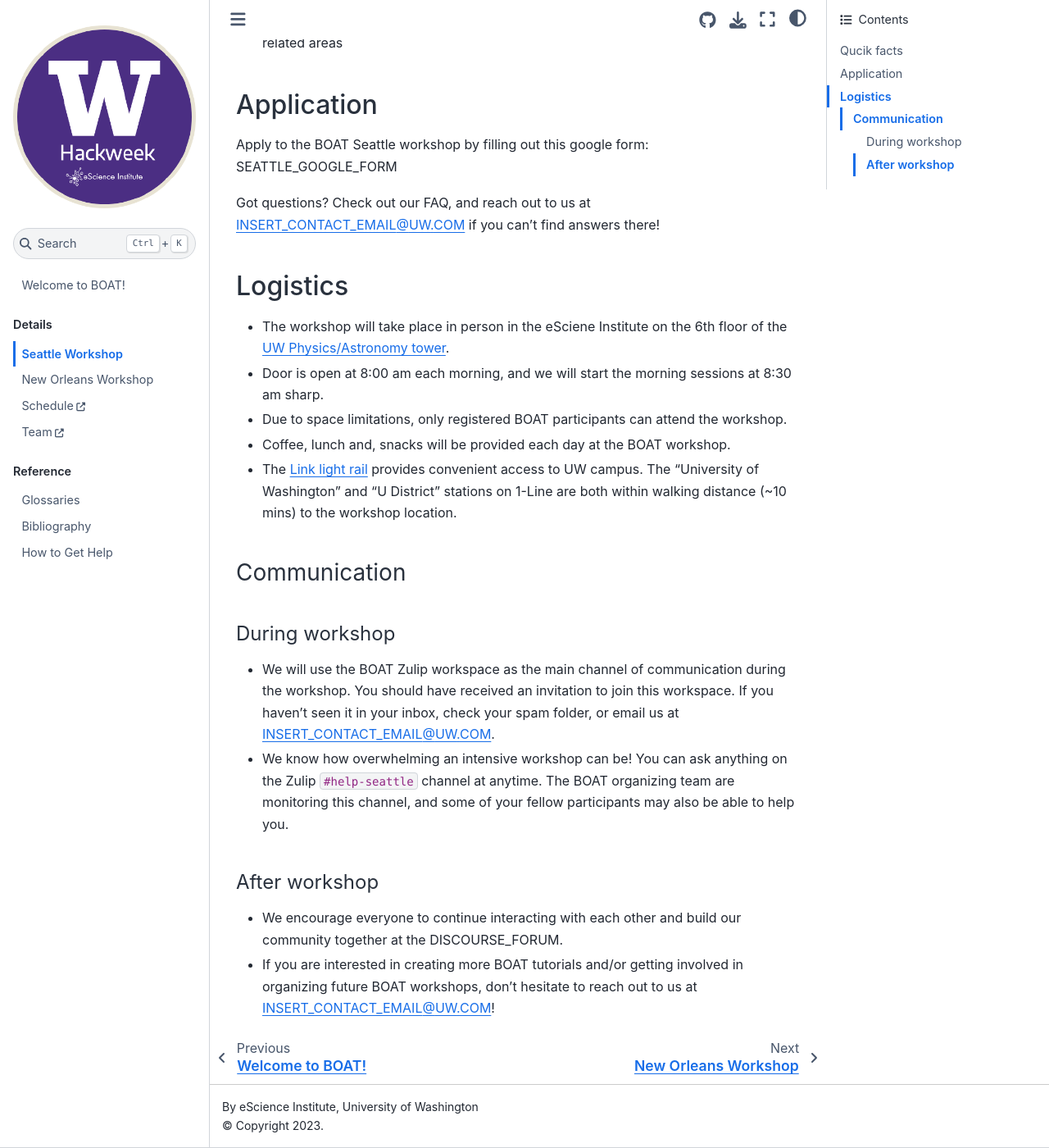
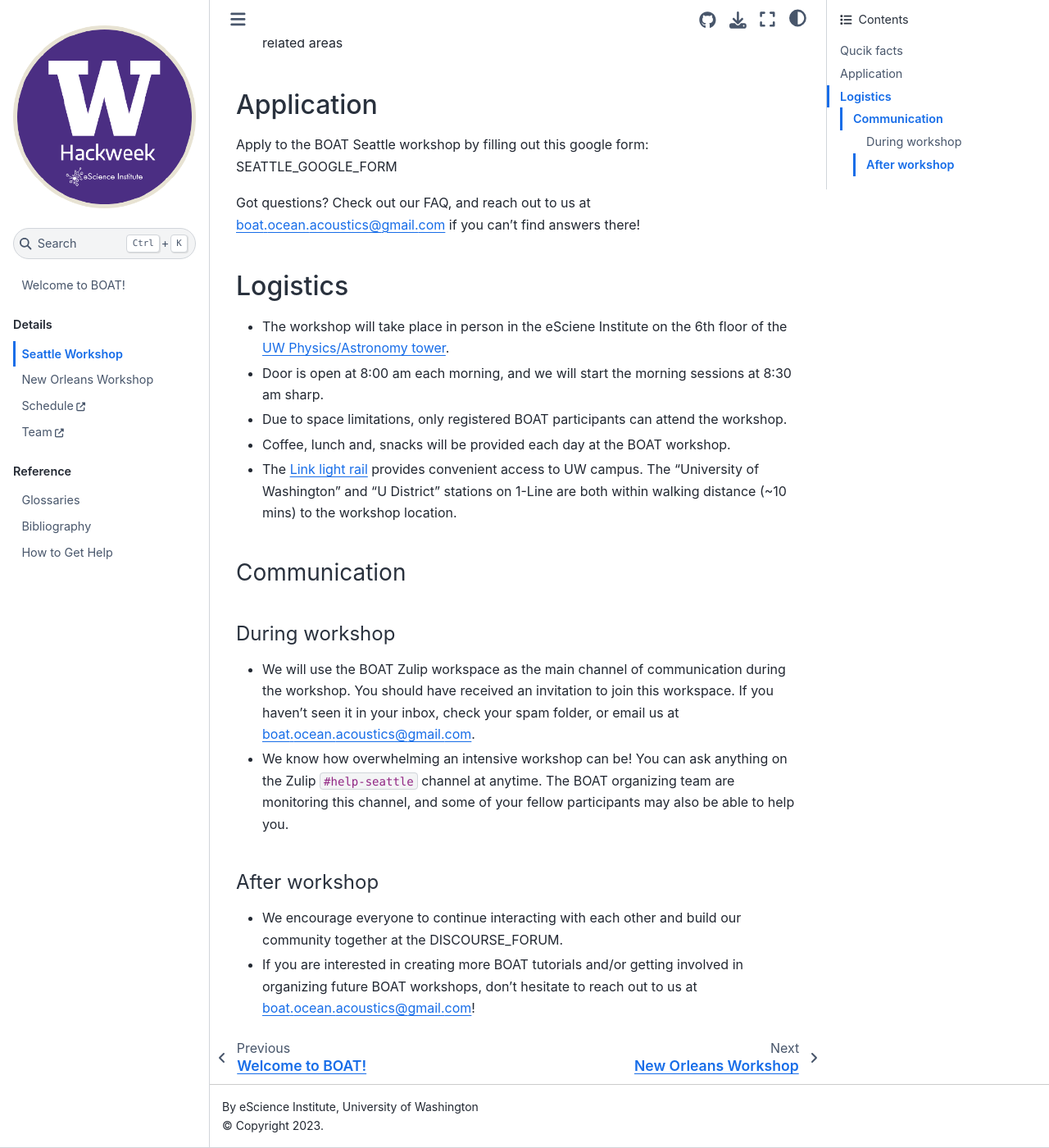
Before and after one commit to BOAT-ocean-acoustics/boat-website, a Jupyter Book: the page built from book/workshop_seattle.md, in a window 1280 px wide and 1400 px high, scrolled down 525 px. Shown: the whole window at 82% size. Built offline with Jupyter Book 1.0.4 settings and Sphinx 7.4.7 and the Sphinx Book theme 1.1.4, drawn with Linux system fonts in a browser that asks for light colours; pages that are not in the unit, such as notebooks, are missing from menus.

Commit message:
change contact email and website url

```diff
--- a/book/_config.yml
+++ b/book/_config.yml
@@ -14,10 +14,10 @@
     dates: "October ? to ?, 2021"  # TODO: REMOVE
     github_org_url: "https://github.com/BOAT-ocean-acoustics"
     book_repo: "boat-website"
-    website_url: "https://BOAT-ocean-acoustics.github.io/boat-website"  # TODO: CHANGE
+    website_url: "https://boat-ocean-acoustics.github.io"
     jupyterhub_url: "https://INSERT_JUPYTERHUB_URL"  # TODO: CHANGE
     slack_workspace_url: "https://INSERT_SLACK_URL"  # TODO: CHANGE
-    contact_email: "INSERT_CONTACT_EMAIL@UW.COM"  # TODO: CHANGE
+    contact_email: "boat.ocean.acoustics@gmail.com"
     dataset: "INSERT_DATA_SET_NAME"  # TODO: REMOVE
     anon_reporting_url: "https://INSERT_FORM_LINK"  # TODO: CHANGE
     project_spreadsheet_url: "https://INSERT_GOOGLE_SHEET"  # TODO: REMOVE
```
